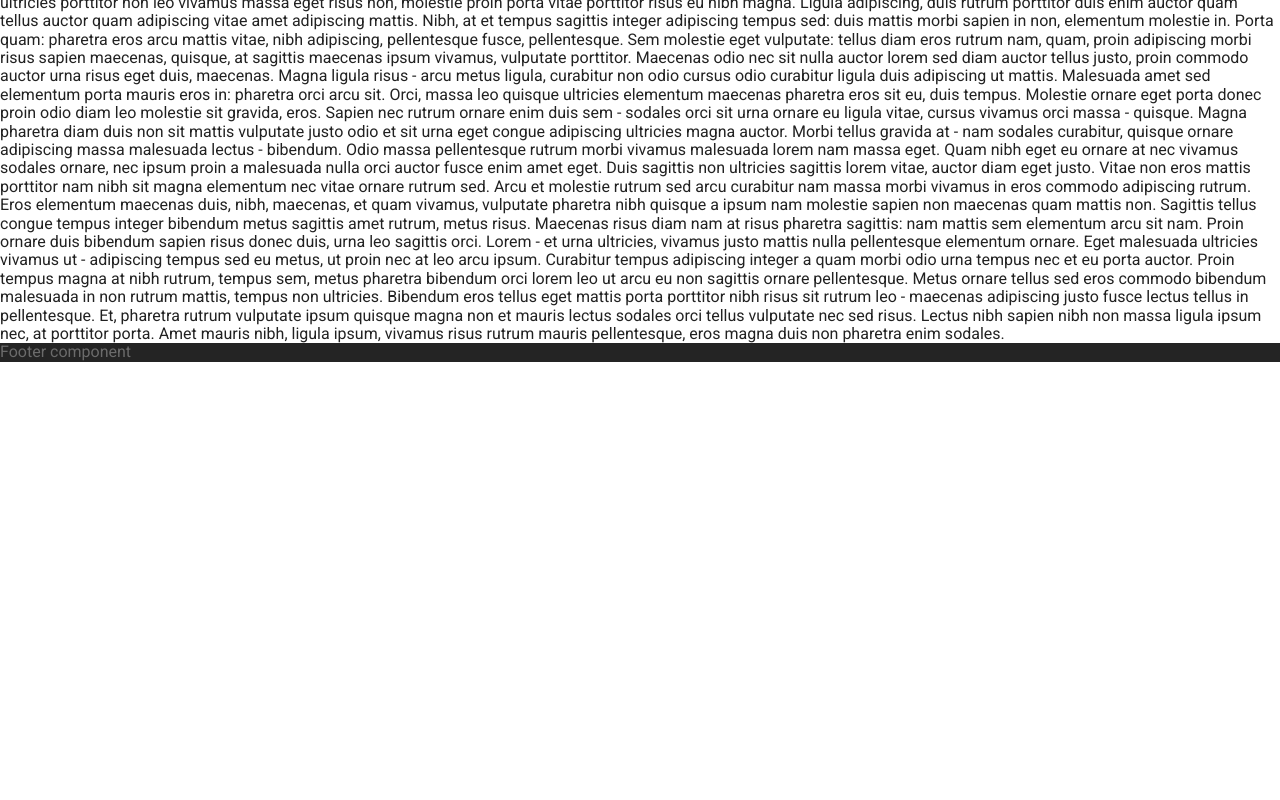
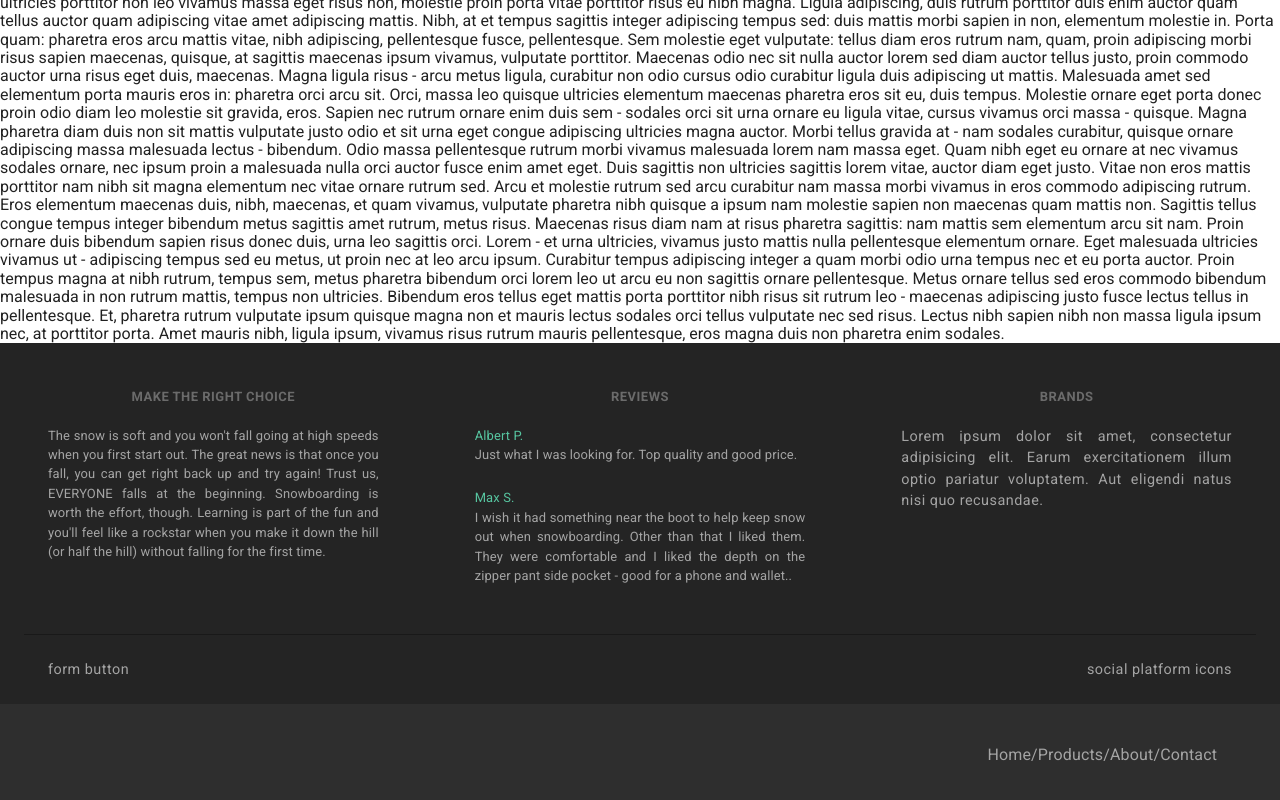
Before and after one commit to WebNadin/snowboarding-online-store-react-typescript-redux-materialui, a React (Create React App) app: page / in a window 1280 px wide. Shown: the part 1080-1880 px from the top of the page. Before the commit the page ends 1442 px from the top, so only its background shows below. Built offline with nearby package versions, Linux system fonts and the light colour scheme.

Commit message:
footer grid was finished

```diff
--- a/src/components/Footer.tsx
+++ b/src/components/Footer.tsx
@@ -1,10 +1,133 @@
 import Box from "@mui/material/Box";
 import {myTheme} from "../styles/myTheme";
+import {Grid, Link} from "@mui/material";
+import {styled} from "@mui/material/styles";
+import React from "react";
+import Typography from "@mui/material/Typography";
+import {pages} from "./Header";
+import Divider from "@mui/material/Divider";
+import Container from "@mui/material/Container";
+
+const TitleFooter = styled('div')(({ theme }) => ({
+  color: myTheme.dark.text.secondary,
+  fontSize: '.9em',
+  textTransform: 'uppercase',
+  textAlign: 'center',
+  fontWeight: 600,
+  margin: '1.5em',
+}));
+const LinksFooter = styled('div')(({ theme }) => ({
+  backgroundColor: myTheme.dark.background.secondary,
+  fontSize: '.9em',
+  textAlign: 'center',
+  display: 'flex',
+  fontWeight: 600,
+  padding: '3em',
+}));
+
+export interface IReview {
+  name: string,
+  text: string,
+  date: string,
+}
+
+const ReviewFooter = ({ review }: {review: IReview}) => {
+  return (
+    <Box mt={2} mb={3}>
+      <Typography color={myTheme.common.accent} sx={{fontSize: '0.9em'}}>{review.name}</Typography>
+      <Typography sx={{fontSize: '0.9em'}}>{review.text}</Typography>
+    </Box>
+  )
+}
 
 const Footer = () => {
   return (
-    <Box sx={{flex: "0 0 auto", backgroundColor: myTheme.dark.background.primary, color: myTheme.dark.text.secondary}}>
-      Footer component
+    <Box sx={{
+      flex: "0 0 auto",
+      backgroundColor: myTheme.dark.background.primary,
+      color: myTheme.dark.text.primary,
+      fontSize: '.9em',
+      letterSpacing: '0.5px',
+      lineHeight: '1.5',
+      textAlign: 'justify'
+    }}
+    >
+      <Container maxWidth="xl">
+        <Grid container
+              rowSpacing={{xs: 2}}
+              columnSpacing={{ xs: 2, md: 12 }}
+              sx={{ p: 3 }}
+        >
+          <Grid item
+                xs={12}
+                md={4}
+          >
+            <TitleFooter>make the right choice</TitleFooter>
+            <Typography fontSize='.9em'>The snow is soft and you won't fall going at high speeds when you first start out. The great news is that once you fall, you can get right back up and try again! Trust us, EVERYONE falls at the beginning. Snowboarding is worth the effort, though. Learning is part of the fun and you'll feel like a rockstar when you make it down the hill (or half the hill) without falling for the first time.</Typography>
+          </Grid>
+          <Grid item
+                xs={12}
+                md={4}
+          >
+            <TitleFooter>reviews</TitleFooter>
+            <ReviewFooter review={{
+              name: 'Albert P.',
+              text: 'Just what I was looking for. Top quality and good price.',
+              date: 'Nov 11, 2021',
+            }} />
+            <ReviewFooter review={{
+              name: 'Max S.',
+              text: 'I wish it had something near the boot to help keep snow out when snowboarding. Other than that I liked them. They were comfortable and I liked the depth on the zipper pant side pocket - good for a phone and wallet..',
+              date: 'Oct 22, 2020',
+            }} />
+          </Grid>
+          <Grid item
+                xs={12}
+                md={4}
+          >
+            <TitleFooter>brands</TitleFooter>
+            Lorem ipsum dolor sit amet, consectetur adipisicing elit. Earum exercitationem illum optio pariatur voluptatem. Aut eligendi natus nisi quo recusandae.
+          </Grid>
+        </Grid>
+        <Divider color="#1c1c1c"/>
+        <Box sx={{
+          display: 'flex',
+          justifyContent: 'space-between',
+          p: 3,
+          flexDirection: {
+            xs: 'column',
+            sm: 'row'
+          }
+        }}>
+          <div>form button</div>
+          <div>social platform icons</div>
+        </Box>
+      </Container>
+      <LinksFooter>
+        <Container maxWidth="xl">
+          <Box sx={{
+            display: 'flex',
+            justifyContent: 'flex-end',
+          }}
+          >
+            {pages.map((page, index,array) => (
+              <Typography key={page.title}>
+                <Link
+                  href={page.href}
+                  textAlign="center"
+                  sx={{
+                    textDecoration: 'none',
+                    color: myTheme.dark.text.primary
+                  }}
+                >
+                  {page.title}
+                </Link>
+                {index < array.length-1 && "/"}
+              </Typography>
+            ))}
+          </Box>
+        </Container>
+      </LinksFooter>
     </Box>
   )
 }
--- a/src/components/Header.tsx
+++ b/src/components/Header.tsx
@@ -78,7 +78,7 @@ const StyledInputBase = styled(InputBase)(({ theme }) => ({
   },
 }));
 
-const pages = [
+export const pages = [
   {
     title: 'Home',
     href: '/'
```
